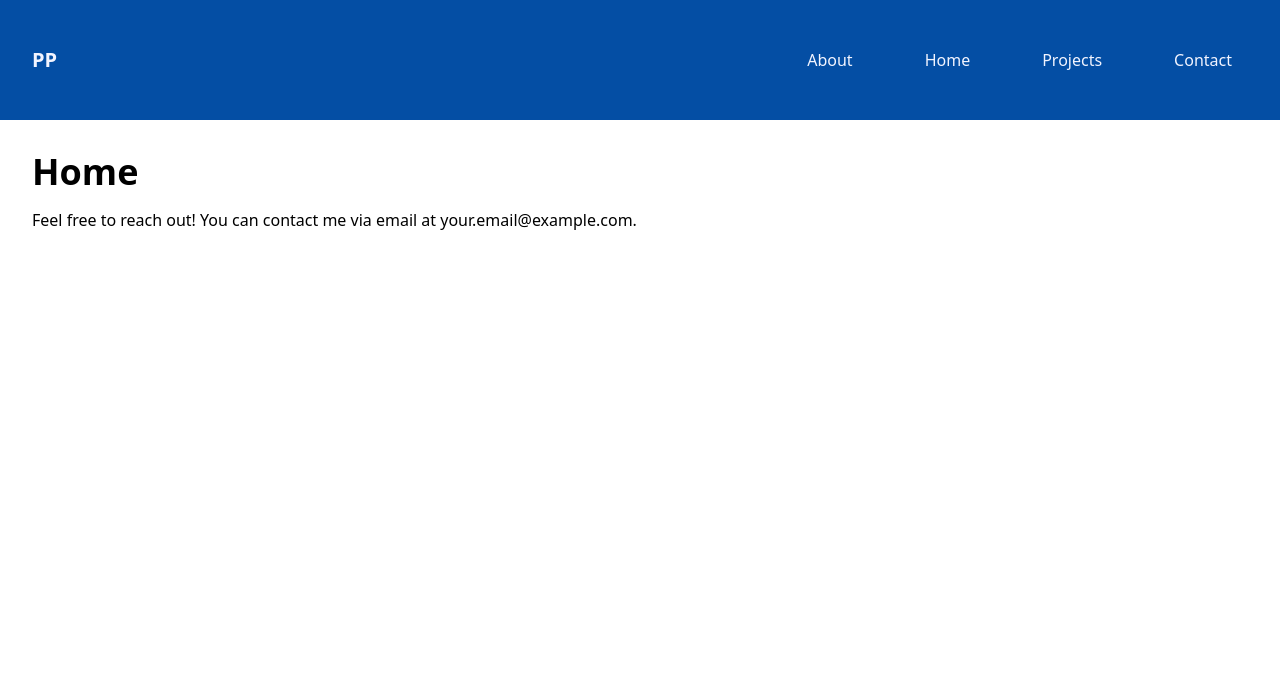
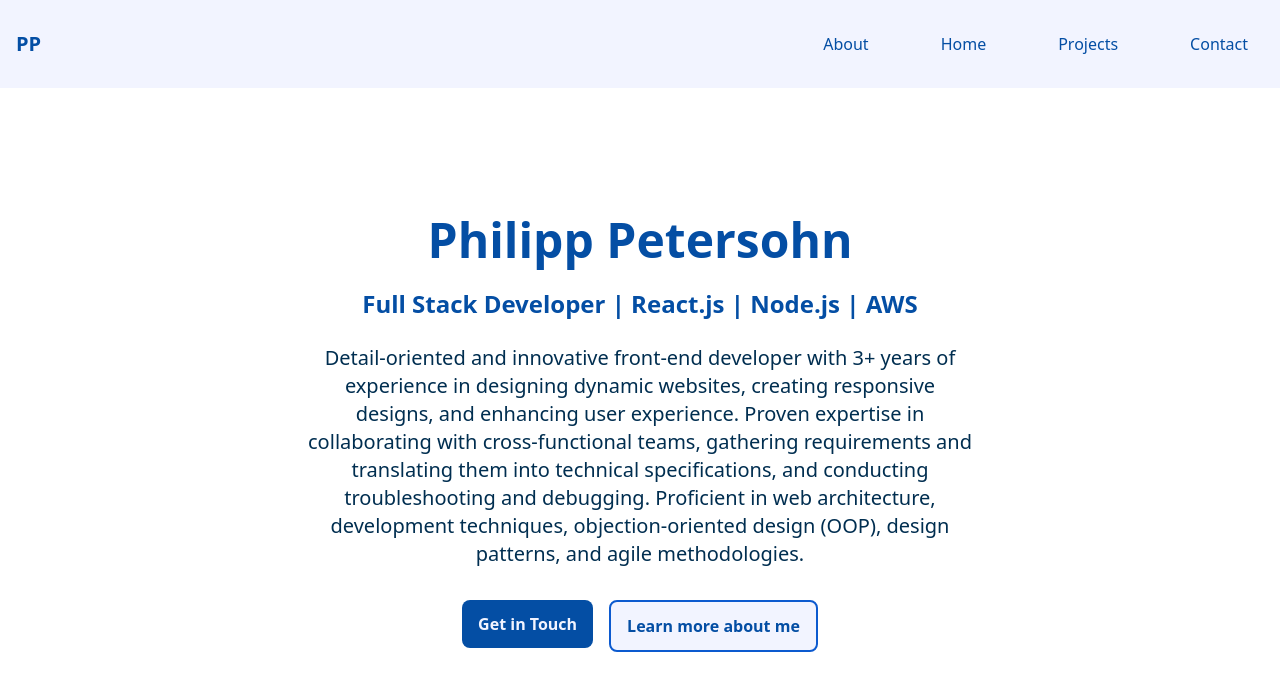
Before and after one commit to philpetersohn/phil-petersohn-website, a React (Vite) app in the folder my-website/: page /home in a window 1280 px wide. Shown: the top 690 px of the page. Built offline with nearby package versions, Linux system fonts and the light colour scheme.

Commit message:
Polish the home page

```diff
--- a/my-website/src/App.jsx
+++ b/my-website/src/App.jsx
@@ -7,6 +7,7 @@ import Home from "./pages/Home";
 
 function App() {
   return (
+    <div className="container mx-auto">
       <Router>
         <Navbar />
         <main className="font-sans">
@@ -18,6 +19,7 @@ function App() {
           </Routes>
         </main>
       </Router>
+    </div>
   );
 }
 
--- a/my-website/src/components/Navbar.jsx
+++ b/my-website/src/components/Navbar.jsx
@@ -9,7 +9,7 @@ function Navbar() {
   };
 
   return (
-    <nav className="bg-blue-600 text-blue-100 flex justify-between items-center p-8">
+    <nav className="bg-blue-100 text-blue-600 flex justify-between items-center p-4 w-full">
       <div className="flex-grow flex justify-start">
         <button className="text-xl font-bold">
           <Link to="/" className="">
@@ -24,7 +24,7 @@ function Navbar() {
         <ul
           className={`${
             isDropdownOpen ? "block" : "hidden"
-          } absolute top-16 left-0 w-full bg-blue-600 md:flex md:space-x-10 md:static md:w-auto`}
+          } absolute top-16 left-0 w-full bg-blue-100 md:flex md:space-x-10 md:static md:w-auto`}
         >
           <li className="border-b border-blue-700 md:border-none w-full">
             <Link
--- a/my-website/src/pages/Home.jsx
+++ b/my-website/src/pages/Home.jsx
@@ -1,14 +1,45 @@
+import { useEffect } from "react";
+import { Link } from "react-router-dom";
+import "./Home.css";
+
 function Home() {
+  useEffect(() => {
+    const section = document.querySelector("section");
+    section.classList.add("fade-in");
+  }, []);
+
   return (
-    <section className="p-8 bg-white text-gray-900">
-      <h1 className="text-4xl font-bold mb-4">Home</h1>
-      <p>
-        Feel free to reach out! You can contact me via email at{" "}
-        <a href="mailto:your.email@example.com" className="text-teal-500">
-          your.email@example.com
-        </a>
-        .
-      </p>
+    <section className="flex flex-col items-center opacity-0">
+      <h1 className="text-blue-600 text-5xl font-bold mb-6 mt-32">
+        Philipp Petersohn
+      </h1>
+      <h2 className="text-blue-600 text-2xl font-bold mb-6">
+        Full Stack Developer | React.js | Node.js | AWS
+      </h2>
+      <div className="max-w-2xl text-center">
+        <p className="text-blue-800 text-xl mb-8">
+          Detail-oriented and innovative front-end developer with 3+ years of
+          experience in designing dynamic websites, creating responsive designs,
+          and enhancing user experience. Proven expertise in collaborating with
+          cross-functional teams, gathering requirements and translating them
+          into technical specifications, and conducting troubleshooting and
+          debugging. Proficient in web architecture, development techniques,
+          objection-oriented design (OOP), design patterns, and agile
+          methodologies.
+        </p>
+      </div>
+      <div className="flex space-x-4">
+        <Link to="/contact">
+          <button className="bg-blue-600 font-bold text-blue-100 py-3 px-4 rounded-lg hover:bg-blue-400 hover:text-blue-100 transition-colors">
+            Get in Touch
+          </button>
+        </Link>
+        <Link to="/about">
+          <button className="bg-blue-100 font-bold text-blue-600 py-3 px-4 border-2 border-blue-500 rounded-lg hover:bg-blue-400 hover:text-blue-100 transition-colors">
+            Learn more about me
+          </button>
+        </Link>
+      </div>
     </section>
   );
 }
--- /dev/null
+++ b/my-website/src/pages/home.css
@@ -0,0 +1,14 @@
+.fade-in {
+  animation: fadeIn 1.5s ease-in-out forwards;
+}
+
+@keyframes fadeIn {
+  0% {
+    opacity: 0;
+    transform: translateY(-20px);
+  }
+  100% {
+    opacity: 1;
+    transform: translateY(0);
+  }
+}
```
Lines whose indentation alone changed are shown as unchanged.
